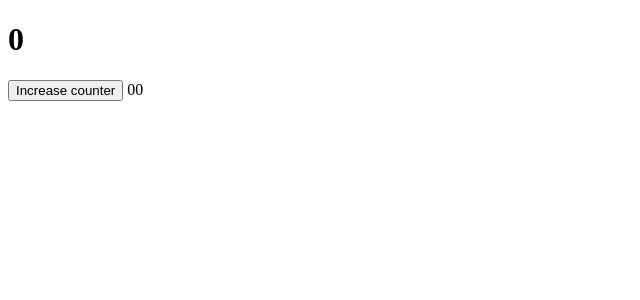
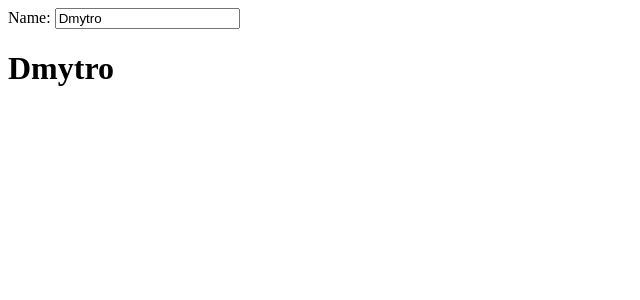
Before and after one commit to dzarezenko/beetroot_lesson_41-vue_basics, a Vue app: page / in a window 1280 px wide. Shown: the top 300 px of the page, without its empty margins (0-640 px from the left). Built offline with nearby package versions, Linux system fonts and the light colour scheme.

Commit message:
Two-way binding

```diff
--- a/src/App.vue
+++ b/src/App.vue
@@ -12,11 +12,13 @@
     {{ link }}
     <p v-html="link"></p-->
 
-    <counter />
+    <!--counter /-->
 
     <!--counter /-->
 
     <!--kb-event /-->
+
+    <twb />
   </div>
 
 </template>
@@ -24,12 +26,14 @@
 <script>
 import Counter from "@/components/Counter";
 import KeyboardEvents from "@/components/KeyboardEvents";
+import TwoWayBinding from "@/components/TwoWayBinding";
 
 export default {
   name: 'app',
   components: {
     'counter': Counter,
     'kb-event': KeyboardEvents,
+    'twb': TwoWayBinding,
   },
   data() {
     return {
--- /dev/null
+++ b/src/components/TwoWayBinding.vue
@@ -0,0 +1,22 @@
+<template>
+  <div>
+    Name: <input v-bind:value="name" @keyup="changeName" />
+    <h1>{{ name }}</h1>
+  </div>
+</template>
+
+<script>
+export default {
+  data() {
+    return {
+      name: "Dmytro",
+    }
+  },
+  methods: {
+    changeName(event) {
+      //console.log(event);
+      this.name = event.target.value;
+    }
+  }
+}
+</script>
```
